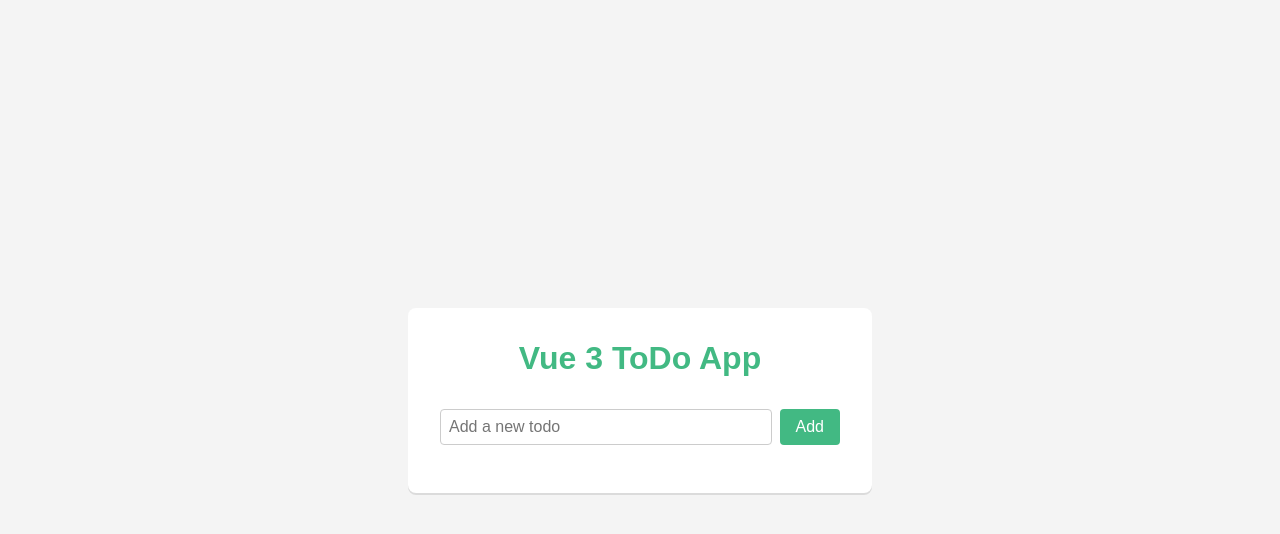
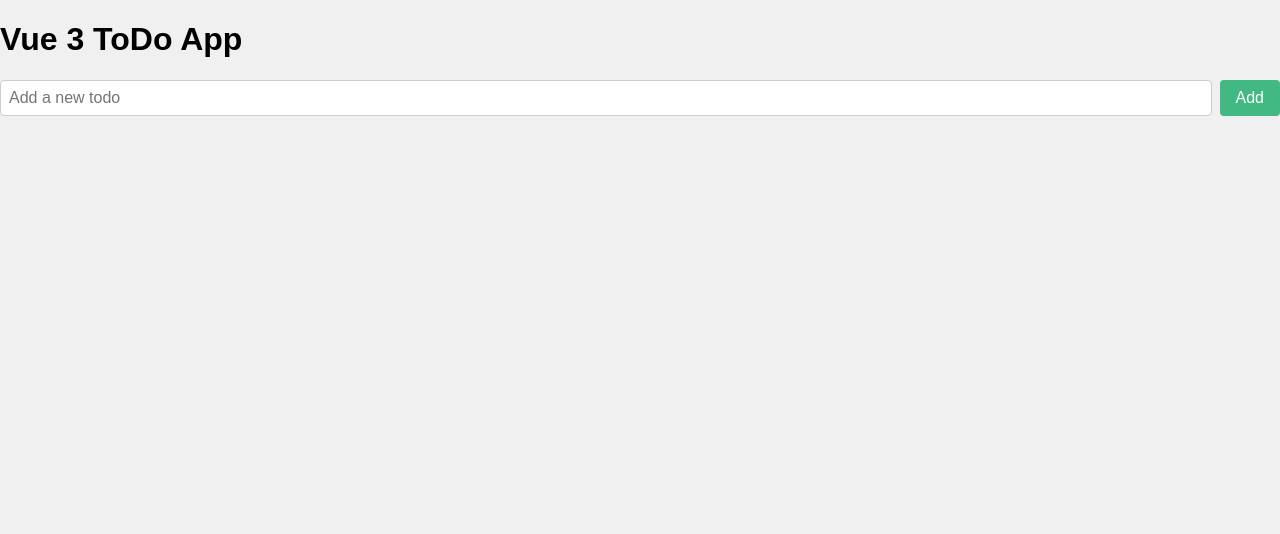
Before and after one commit to IchoubaneMed/Vue3-ToDo-App, a Vue app in the folder frontend/: page / in a window 1280 px wide. Shown: the top 534 px of the page. Built offline with nearby package versions, Linux system fonts and the light colour scheme.

Commit message:
clean the global style of the app

```diff
--- a/frontend/src/assets/styles.css
+++ b/frontend/src/assets/styles.css
@@ -1,29 +1,6 @@
 body {
-    font-family: Arial, Helvetica, sans-serif;
-    background-color: #f4f4f4;
+    font-family: Arial, sans-serif;
     margin: 0;
     padding: 0;
-    display: flex;
-    justify-content: center;
-    align-items: center;
-    height: 100vh;
-}
-
-#app {
-    width: 400px;
-    background-color: white;
-    padding: 2rem;
-    box-shadow: 0 2px rgba(0, 0, 0, 0.1);
-    border-radius: 8px;
-}
-
-header {
-    text-align: center;
-    margin-bottom: 2rem;
-}
-
-header h1 {
-    margin: 0;
-    font-size: 2rem;
-    color: #42b983;
-}
+    background-color: #f0f0f0;
+  }
```
